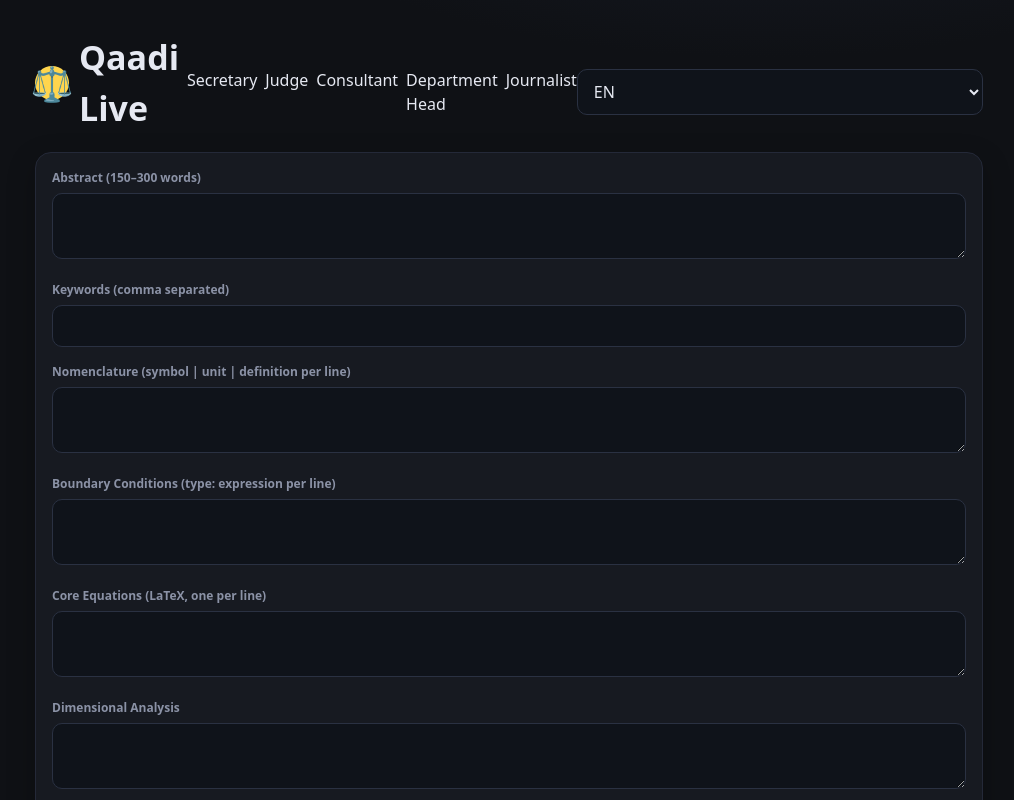
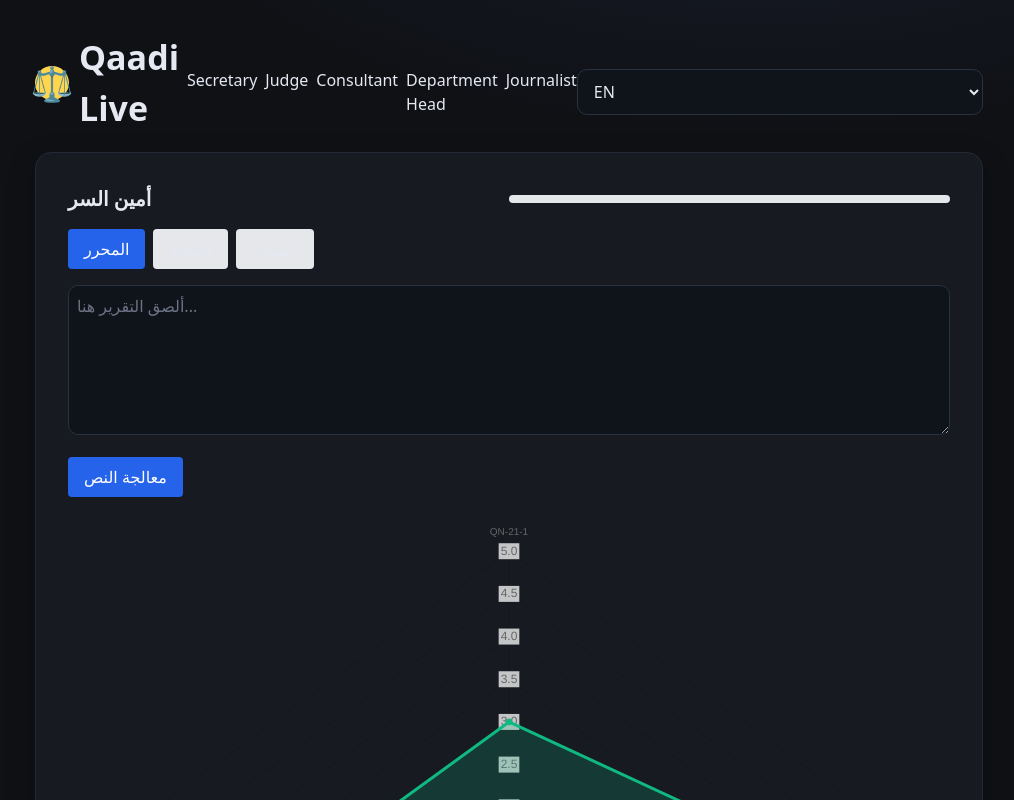
Before and after one commit to osamaalhulays/qaadi-live, a Next.js app: page /secretary in a window 1280 px wide. Shown: the top 800 px of the page, without its empty margins (131-1145 px from the left). Built offline with nearby package versions, Linux system fonts and the light colour scheme.

Commit message:
feat: process Arabic secretary content

```diff
--- a/src/app/secretary/page.tsx
+++ b/src/app/secretary/page.tsx
@@ -2,7 +2,7 @@ import Header from "../../components/Header";
 import Footer from "../../components/Footer";
 import QN21Radar from "../../components/QN21Radar";
 import QN21Timeline from "../../components/QN21Timeline";
-import Secretary from "../../components/Secretary";
+import SecretaryArabic from "../../components/SecretaryArabic";
 
 export default function Page() {
   const radar = [
@@ -23,9 +23,9 @@ export default function Page() {
     <>
       <Header />
       <div className="card">
-        <Secretary />
+        <SecretaryArabic />
         <QN21Radar data={radar} />
-        <div style={{ marginTop: 16 }}>
+        <div className="mt-4">
           <QN21Timeline data={timeline} />
         </div>
       </div>
--- /dev/null
+++ b/src/components/SecretaryArabic.tsx
@@ -0,0 +1,218 @@
+"use client";
+
+import { useState } from "react";
+
+export default function SecretaryArabic() {
+  const [input, setInput] = useState("");
+  const [logs, setLogs] = useState<string[]>([]);
+  const [currentTab, setCurrentTab] = useState<"editor" | "result" | "logs">(
+    "editor"
+  );
+  const [completion, setCompletion] = useState(0);
+
+  const [readyPercent, setReadyPercent] = useState("");
+  const [summary, setSummary] = useState("");
+  const [keywords, setKeywords] = useState<string[]>([]);
+  const [boundary, setBoundary] = useState("");
+  const [postAnalysis, setPostAnalysis] = useState("");
+  const [risks, setRisks] = useState("");
+  const [predictions, setPredictions] = useState("");
+  const [testability, setTestability] = useState("");
+  const [identity, setIdentity] = useState("");
+
+  function extractSection(content: string, title: string): string {
+    const regex = new RegExp(`##\s*${title}\\n([\\s\\S]*?)(?=\\n##|$)`, "i");
+    const match = content.match(regex);
+    return match ? match[1].trim() : "";
+  }
+
+  function extractKeywords(content: string): string[] {
+    const section = extractSection(content, "الكلمات المفتاحية");
+    return section
+      .split("\n")
+      .map((line) => line.replace(/^-\s*/, "").trim())
+      .filter(Boolean);
+  }
+
+  function processContent() {
+    const readyMatch = input.match(/جاهزية%:\s*(\d+)/);
+    const newReady = readyMatch ? readyMatch[1] : "";
+    const newSummary = extractSection(input, "الملخص");
+    const newKeywords = extractKeywords(input);
+    const newBoundary = extractSection(input, "شروط الحدود");
+    const newPost = extractSection(input, "ما بعد التحليل");
+    const newRisks = extractSection(input, "المخاطر");
+    const newPred = extractSection(input, "التوقعات");
+    const newTest = extractSection(input, "قابلية الاختبار");
+    const newIdent = extractSection(input, "الهوية");
+
+    setReadyPercent(newReady);
+    setSummary(newSummary);
+    setKeywords(newKeywords);
+    setBoundary(newBoundary);
+    setPostAnalysis(newPost);
+    setRisks(newRisks);
+    setPredictions(newPred);
+    setTestability(newTest);
+    setIdentity(newIdent);
+
+    const fields = [
+      newSummary,
+      newKeywords.length ? "k" : "",
+      newBoundary,
+      newPost,
+      newRisks,
+      newPred,
+      newTest,
+      newIdent,
+    ];
+    const filled = fields.filter(Boolean).length;
+    setCompletion(Math.round((filled / fields.length) * 100));
+
+    setLogs((prev) => [...prev, "تمت معالجة النص"]);
+    setCurrentTab("result");
+  }
+
+  return (
+    <div className="space-y-4 p-4">
+      <div className="flex items-center justify-between">
+        <h2 className="text-xl font-semibold">أمين السر</h2>
+        <div className="w-1/2 bg-gray-200 rounded h-2">
+          <div
+            className="bg-green-500 h-2 rounded"
+            style={{ width: `${completion}%` }}
+          />
+        </div>
+      </div>
+
+      <div className="flex gap-2">
+        <button
+          onClick={() => setCurrentTab("editor")}
+          className={`px-4 py-2 rounded ${
+            currentTab === "editor" ? "bg-blue-600 text-white" : "bg-gray-200"
+          }`}
+        >
+          المحرر
+        </button>
+        <button
+          onClick={() => setCurrentTab("result")}
+          className={`px-4 py-2 rounded ${
+            currentTab === "result" ? "bg-blue-600 text-white" : "bg-gray-200"
+          }`}
+        >
+          النتيجة
+        </button>
+        <button
+          onClick={() => setCurrentTab("logs")}
+          className={`px-4 py-2 rounded ${
+            currentTab === "logs" ? "bg-blue-600 text-white" : "bg-gray-200"
+          }`}
+        >
+          السجل
+        </button>
+      </div>
+
+      {currentTab === "editor" && (
+        <div className="space-y-4">
+          <textarea
+            className="w-full border p-2 min-h-[150px]"
+            value={input}
+            onChange={(e) => setInput(e.target.value)}
+            placeholder="ألصق التقرير هنا..."
+          />
+          <button
+            onClick={processContent}
+            className="px-4 py-2 bg-blue-600 text-white rounded"
+          >
+            معالجة النص
+          </button>
+        </div>
+      )}
+
+      {currentTab === "logs" && (
+        <ul className="list-disc pl-5 space-y-1">
+          {logs.map((log, i) => (
+            <li key={i}>{log}</li>
+          ))}
+        </ul>
+      )}
+
+      {currentTab === "result" && (
+        <div className="space-y-4">
+          <div>
+            <label className="block font-semibold">جاهزية%</label>
+            <input
+              readOnly
+              value={readyPercent}
+              className="w-full border p-2 bg-gray-100"
+            />
+          </div>
+          <div>
+            <label className="block font-semibold">الملخص</label>
+            <textarea
+              readOnly
+              value={summary}
+              className="w-full border p-2 bg-gray-100 min-h-[80px]"
+            />
+          </div>
+          <div>
+            <label className="block font-semibold">الكلمات المفتاحية</label>
+            <input
+              readOnly
+              value={keywords.join(", ")}
+              className="w-full border p-2 bg-gray-100"
+            />
+          </div>
+          <div>
+            <label className="block font-semibold">شروط الحدود</label>
+            <textarea
+              readOnly
+              value={boundary}
+              className="w-full border p-2 bg-gray-100 min-h-[80px]"
+            />
+          </div>
+          <div>
+            <label className="block font-semibold">ما بعد التحليل</label>
+            <textarea
+              readOnly
+              value={postAnalysis}
+              className="w-full border p-2 bg-gray-100 min-h-[80px]"
+            />
+          </div>
+          <div>
+            <label className="block font-semibold">المخاطر</label>
+            <textarea
+              readOnly
+              value={risks}
+              className="w-full border p-2 bg-gray-100 min-h-[80px]"
+            />
+          </div>
+          <div>
+            <label className="block font-semibold">التوقعات</label>
+            <textarea
+              readOnly
+              value={predictions}
+              className="w-full border p-2 bg-gray-100 min-h-[80px]"
+            />
+          </div>
+          <div>
+            <label className="block font-semibold">قابلية الاختبار</label>
+            <textarea
+              readOnly
+              value={testability}
+              className="w-full border p-2 bg-gray-100 min-h-[80px]"
+            />
+          </div>
+          <div>
+            <label className="block font-semibold">الهوية</label>
+            <input
+              readOnly
+              value={identity}
+              className="w-full border p-2 bg-gray-100"
+            />
+          </div>
+        </div>
+      )}
+    </div>
+  );
+}
```
